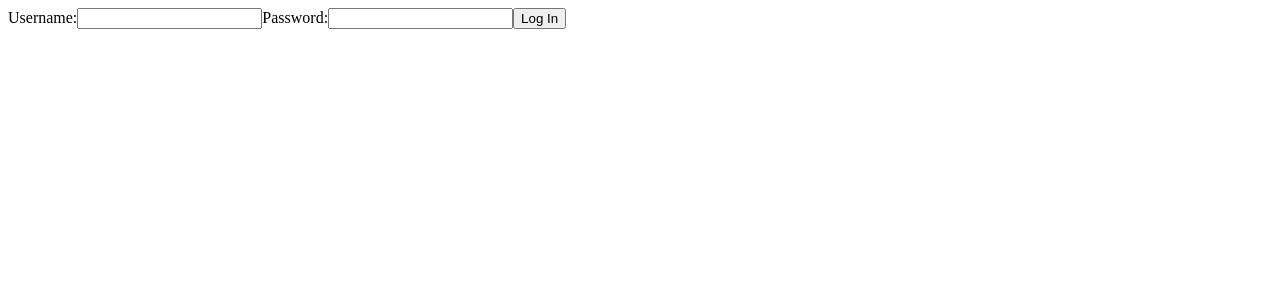
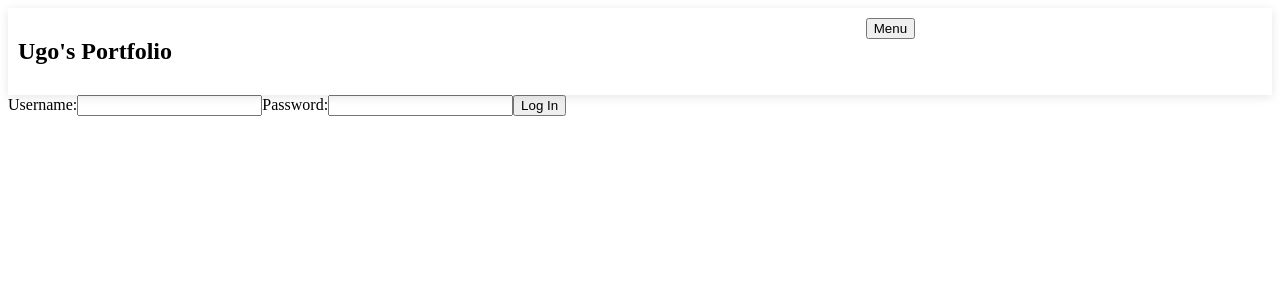
Before and after one commit to KevBarbour15/ugos-portolio, a React (Create React App) app in the folder client/: page /login in a window 1280 px wide. Shown: the top 300 px of the page. Built offline with nearby package versions, Linux system fonts and the light colour scheme.

Commit message:
authentication routing is properly working

```diff
--- a/client/package.json
+++ b/client/package.json
@@ -7,12 +7,14 @@
     "@testing-library/react": "^14.0.0",
     "@testing-library/user-event": "^14.4.3",
     "axios": "^1.4.0",
+    "bootstrap": "^5.3.0",
     "react": "^18.2.0",
     "react-bootstrap": "^2.8.0",
     "react-dom": "^18.2.0",
     "react-router-dom": "^6.14.0",
     "react-scripts": "^5.0.1",
-    "web-vitals": "^3.3.2"
+    "web-vitals": "^3.3.2",
+    "@babel/plugin-proposal-private-property-in-object": "^7.16.7"
   },
   "scripts": {
     "start": "react-scripts start",
--- a/client/src/App.js
+++ b/client/src/App.js
@@ -1,13 +1,28 @@
-import React from "react";
+import React, { useState, useEffect } from "react";
 import { Route, Routes } from "react-router-dom";
 import Landing from "./pages/Landing";
 import Home from "./pages/Home";
 import AlbumDetails from "./components/AlbumDetails";
 import Login from "./components/Login";
-import Dashboard from "./components/Dashboard";
+import Dashboard from "./pages/Dashboard";
+import About from "./pages/About";
+import Contact from "./pages/Contact";
+import AuthContext from "./context/AuthContext";
 
 function App() {
+  const [isLoggedIn, setIsLoggedIn] = useState(false);
+  const [isAuthenticated, setIsAuthenticated] = useState(false);
+
   return (
+    <>
+      <AuthContext.Provider
+        value={{
+          isLoggedIn,
+          setIsLoggedIn,
+          isAuthenticated,
+          setIsAuthenticated,
+        }}
+      >
         <div>
           <Routes>
             <Route path="/" element={<Landing />} />
@@ -15,8 +30,12 @@ function App() {
             <Route path="/albums/:id" element={<AlbumDetails />} />
             <Route path="/login" element={<Login />} />
             <Route path="/dashboard" element={<Dashboard />} />
+            <Route path="/about" element={<About />} />
+            <Route path="/contact" element={<Contact />} />
           </Routes>
         </div>
+      </AuthContext.Provider>
+    </>
   );
 }
 
--- a/client/src/components/Dashboard.js
+++ /dev/null
@@ -1,15 +0,0 @@
-import React from "react";
-import CreateAlbum from "./CreateAlbum";
-import UploadPhoto from "./UploadPhoto";
-
-const Dashboard = () => {
-  return (
-    <div>
-      <h1>Dashboard</h1>
-      <CreateAlbum />
-      <UploadPhoto />
-    </div>
-  );
-};
-
-export default Dashboard;
--- /dev/null
+++ b/client/src/components/Header.css
@@ -0,0 +1,52 @@
+/* Header.css */
+header {
+  position: sticky;
+  top: 0;
+  z-index: 10;
+  background-color: white;
+  padding: 10px;
+  box-shadow: 0px 2px 10px rgba(0,0,0,0.1);
+}
+
+.nav-links {
+  list-style-type: none;
+  margin: 0;
+  padding: 0;
+  display: flex;
+  justify-content: space-between;
+}
+
+.nav-links li {
+  display: inline-block;
+}
+
+.nav-links a {
+  text-decoration: none;
+  color: black;
+  margin: 0 15px;
+}
+
+.dropdown {
+  position: relative;
+  display: inline-block;
+}
+
+.dropdown-content {
+  display: none;
+  position: absolute;
+  background-color: #f9f9f9;
+  min-width: 160px;
+  box-shadow: 0px 8px 16px 0px rgba(0,0,0,0.2);
+  z-index: 1;
+}
+
+.dropdown-content a {
+  color: black;
+  padding: 12px 16px;
+  text-decoration: none;
+  display: block;
+}
+
+.dropdown-content a:hover {background-color: #f1f1f1;}
+
+.dropdown:hover .dropdown-content {display: block;}
--- /dev/null
+++ b/client/src/components/Header.js
@@ -0,0 +1,44 @@
+// Header.js
+import React, { useContext } from "react";
+import { Link } from "react-router-dom";
+import AuthContext from "../context/AuthContext";
+import { useNavigate } from "react-router-dom";
+import "./Header.css";
+
+const Header = () => {
+  const { isAuthenticated } = useContext(AuthContext); // Changed isLoggedIn to isAuthenticated
+  const navigate = useNavigate();
+
+  const handleLoginClick = () => {
+    if (isAuthenticated) {
+      navigate("/dashboard");
+    } else {
+      navigate("/login");
+    }
+  };
+
+  return (
+    <header>
+      <nav>
+        <ul className="nav-links">
+          <h1>Ugo's Portfolio</h1>
+          <li></li>
+          <li>
+            <div className="dropdown">
+              <button className="dropbtn">Menu</button>
+              <div className="dropdown-content">
+                <Link to="/home">Photo Galleries</Link>
+                <Link to="/about">About</Link>
+                <Link to="/contact">Contact</Link>
+                <button onClick={handleLoginClick}>User Login</button>
+              </div>
+            </div>
+          </li>
+          <li></li>
+        </ul>
+      </nav>
+    </header>
+  );
+};
+
+export default Header;
--- a/client/src/components/Login.js
+++ b/client/src/components/Login.js
@@ -1,10 +1,14 @@
-import React, { useState } from "react";
+// Login.js
+import React, { useState, useContext } from "react";
 import axios from "axios";
 import { useNavigate } from "react-router-dom";
+import Header from "../components/Header";
+import AuthContext from "../context/AuthContext";
 
 const Login = () => {
   const [username, setUsername] = useState("");
   const [password, setPassword] = useState("");
+  const { setIsAuthenticated } = useContext(AuthContext);
   const navigate = useNavigate();
 
   const handleSubmit = async (event) => {
@@ -16,10 +20,9 @@ const Login = () => {
         password,
       });
 
-      console.log("Successfully logged in");
+      localStorage.setItem("token", response.data.token);
 
-      // Save the token. You might want to save it in app state as well.
-      localStorage.setItem("token", response.data.token);
+      setIsAuthenticated(true); // Changed setIsLoggedIn to setIsAuthenticated
 
       navigate("/dashboard");
     } catch (error) {
@@ -28,6 +31,9 @@ const Login = () => {
   };
 
   return (
+    <div>
+      <Header />
+      <div>
         <form onSubmit={handleSubmit}>
           <label>
             Username:
@@ -47,6 +53,8 @@ const Login = () => {
           </label>
           <button type="submit">Log In</button>
         </form>
+      </div>
+    </div>
   );
 };
 
--- /dev/null
+++ b/client/src/context/AuthContext.js
@@ -0,0 +1,8 @@
+import { createContext } from "react";
+
+const AuthContext = createContext({
+  isAuthenticated: false,
+  setIsAuthenticated: () => {},
+});
+
+export default AuthContext;
--- /dev/null
+++ b/client/src/pages/About.js
@@ -0,0 +1,14 @@
+import React from "react";
+import Header from "../components/Header";
+
+const About = () => {
+  return (
+    <div>
+      <Header />
+      <h1>About</h1>
+      <p>Ugo's Portfolio</p>
+    </div>
+  );
+};
+
+export default About;
--- /dev/null
+++ b/client/src/pages/Contact.js
@@ -0,0 +1,14 @@
+import React from "react";
+import Header from "../components/Header";
+
+const Contact = () => {
+  return (
+    <div>
+      <Header />
+      <h1>Contact</h1>
+      <p>Ugo's Portfolio</p>
+    </div>
+  );
+}
+
+export default Contact;
--- /dev/null
+++ b/client/src/pages/Dashboard.js
@@ -0,0 +1,34 @@
+import React, { useContext, useEffect } from "react";
+import { useNavigate } from "react-router-dom";
+import AuthContext from "../context/AuthContext";
+import CreateAlbum from "../components/CreateAlbum";
+import UploadPhoto from "../components/UploadPhoto";
+import Header from "../components/Header";
+
+const Dashboard = () => {
+  const { isAuthenticated, setIsAuthenticated } = useContext(AuthContext);
+  const navigate = useNavigate();
+
+  useEffect(() => {
+    if (!isAuthenticated) {
+      navigate("/login");
+    }
+  }, [isAuthenticated, navigate]);
+
+  const handleLogout = () => {
+    localStorage.removeItem("token");
+    setIsAuthenticated(false);
+    navigate("/Home");
+  };
+
+  return (
+    <div>
+      <Header />
+      <CreateAlbum />
+      <UploadPhoto />
+      <button onClick={handleLogout}>Logout</button>
+    </div>
+  );
+};
+
+export default Dashboard;
--- a/client/src/pages/Home.js
+++ b/client/src/pages/Home.js
@@ -1,13 +1,13 @@
 import React from "react";
 import AlbumList from "../components/AlbumList";
 import Login from "../components/Login";
+import Header from "../components/Header";
 
 const Home = () => {
   return (
     <div>
-      <h1>Welcome to Ugo's Portfolio!</h1>
+      <Header />
       <AlbumList />
-      <Login />
     </div>
   );
 };
```
Also changed, not shown: client/src/context/AuthProvider.js (added, +43 -0 lines), 2 other files (tests, documents, lock files or other folders). Lines whose indentation alone changed are shown as unchanged.
